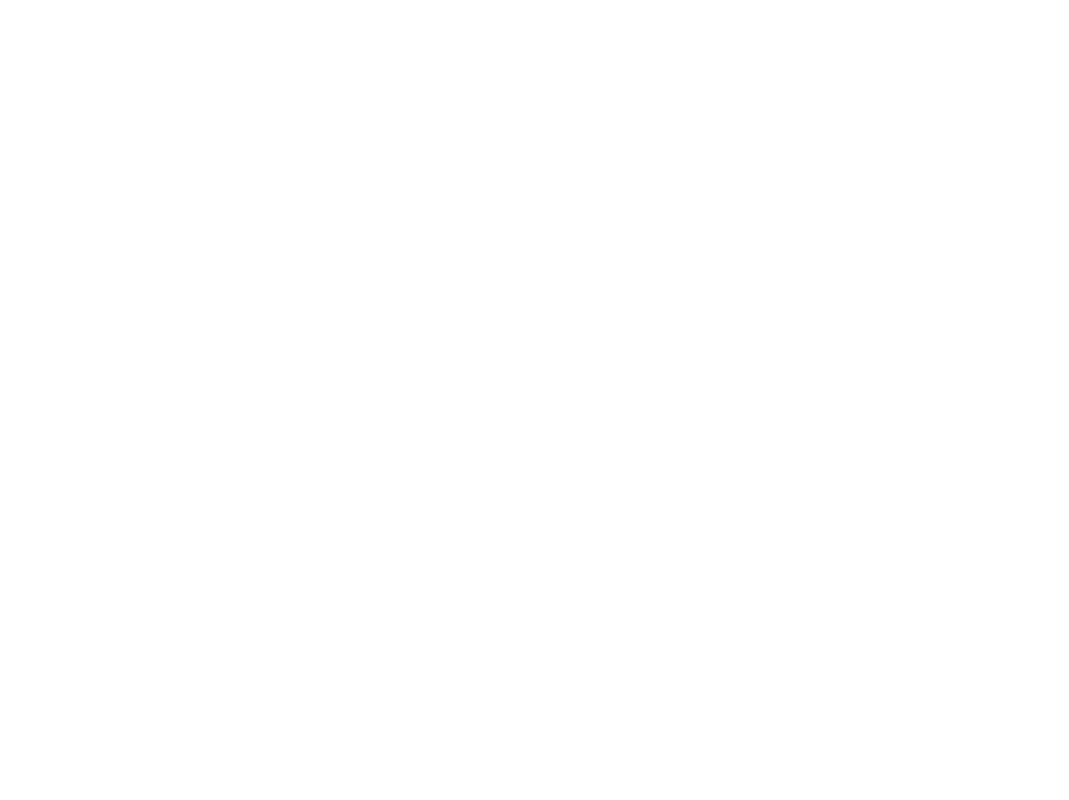
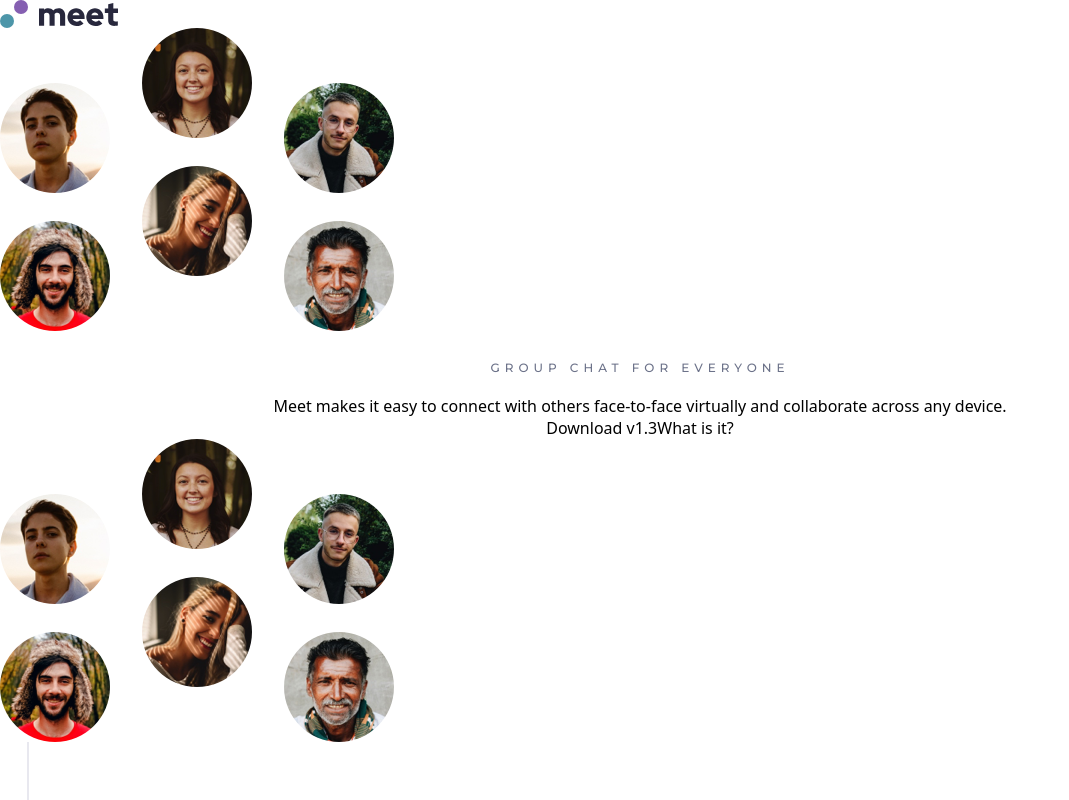
Before and after one commit to unachoza/Frontend-Mentor-Collection, a React (Vite) app: page /meet in a window 1280 px wide. Before the commit this address had no page. Shown: the top 800 px of the page, without its empty margins (0-1069 px from the left). Built offline with nearby package versions, Linux system fonts and the light colour scheme.

Commit message:
added meet routing; html structure

```diff
--- a/src/App.tsx
+++ b/src/App.tsx
@@ -14,6 +14,9 @@
 					<li>
 						<Link to="/perfume">Perfume card</Link>
 					</li>
+					<li>
+						<Link to="/meet">Meet Landing Page</Link>
+					</li>
 				</ol>
 			</div>
 		</>
--- a/src/components/newbie/MeetLandingPage/MeetLandingPage.css
+++ b/src/components/newbie/MeetLandingPage/MeetLandingPage.css
@@ -12,3 +12,19 @@
 
 	--font: "Red Hat Display", sans-serif;
 }
+
+*,
+*::before,
+*::after {
+	box-sizing: border-box;
+	margin: 0;
+	padding: 0;
+	background-color: white;
+}
+
+.root {
+	min-width: 1280px;
+	height: 100vh;
+	width: 100vw;
+	margin: 0 auto;
+}
--- a/src/components/newbie/MeetLandingPage/MeetLandingPage.tsx
+++ b/src/components/newbie/MeetLandingPage/MeetLandingPage.tsx
@@ -1,17 +1,72 @@
 import logo from "./assets/logo.svg";
+import heroLeft from "./assets/images/desktop/image-hero-left.png";
+import heroRight from "./assets/images/desktop/image-hero-right.png";
+import number1 from "./assets/images/number-1.png";
+import number2 from "./assets/images/number-2.png";
+import manTexting from "./assets/images/desktop/image-man-texting.jpg";
+import menInMeeting from "./assets/images/desktop/image-men-in-meeting.jpg";
+import womanInVideocall from "./assets/images/desktop/image-woman-in-videocall.jpg";
+import womenVideochatting from "./assets/images/desktop/image-women-videochatting.jpg";
 import "./MeetLandingPage.css";
 
 const MeetingLandingPage = () => {
-	return(
-    <div className="main">
-        <div className="nav">
-            <img src={logo} alt="company logo" />
-        </div>
-        <div className="hero"></div>
-        <div className="main"></div>
-        <div className="footer"></div>
-
-    </div>);
+	return (
+		<div className="root">
+			<div className="nav">
+				<img src={logo} alt="company logo" />
+			</div>
+			<div className="hero-section">
+				<div className="hero-left">
+					<img src={heroLeft} alt="a collection of faces in circles" />
+				</div>
+				<div className="text-content">
+					<div className="title">Group Chat for Everyone</div>
+					<div className="sub-title">
+						Meet makes it easy to connect with others face-to-face virtually and collaborate across any device.
+					</div>
+					<div className="buttons-container">
+						<button> Download v1.3</button>
+						<button>What is it?</button>
+					</div>
+				</div>
+				<div className="hero-right">
+					<img src={heroLeft} alt="a collection of faces in circles" />
+				</div>
+			</div>
+			<div className="main-section">
+				<div className="main-content">
+					<div className="number">
+						<img src={number1} alt="number 1" />
+					</div>
+					<div className="image-collage">
+						<img src={womenVideochatting} alt=" women video chatting" />
+						<img src={womanInVideocall} alt="woman in videocall" />
+						<img src={menInMeeting} alt="men in a meeting" />
+						<img src={manTexting} alt="man texting" />
+					</div>
+					<div className="text-content">
+						<div className="title">Built for modern use</div>
+						<div className="sub-title">Smarter meetings, all in one place</div>
+						<div className="content">
+							{" "}
+							Send messages, share files, show your screen, and record your meetings — all in one workspace. Control who can join with
+							invite-only team access, data encryption, and data export.
+						</div>
+					</div>
+				</div>
+			</div>
+			<div className="footer-section">
+				<div className="number">
+					<img src={number2} alt="number 2" />
+				</div>
+				<div className="text-content">
+					<div className="title">Experience more together</div>
+					<div className="sub-title">Stay connected with reliable HD meetings and unlimited one-on-one and group video sessions.</div>
+					<button>Download v1.3</button>
+				</div>
+			</div>
+		</div>
+	);
 };
 
 export default MeetingLandingPage;
--- a/src/main.tsx
+++ b/src/main.tsx
@@ -4,6 +4,7 @@
 import App from "./App.tsx";
 import ParfumProductCard from "./components/newbie/ParfumProductCard/ParfumProductCard.tsx";
 import FourCardFeatureSections from "./components/newbie/FourCardFeature/FourCardFeatureSections.tsx";
+import MeetingLandingPage from "./components/newbie/MeetLandingPage/MeetLandingPage.tsx";
 
 createRoot(document.getElementById("root")!).render(
 	<BrowserRouter>
@@ -11,6 +12,7 @@
 			<Route path="/" element={<App />} />
 			<Route path="perfume" element={<ParfumProductCard />} />
 			<Route path="four" element={<FourCardFeatureSections />} />
+			<Route path="meet" element={<MeetingLandingPage />} />
 		</Routes>
 	</BrowserRouter>
 );
```
Also changed, not shown: src/components/newbie/MeetLandingPage/assets/images/number-1.png (added), src/components/newbie/MeetLandingPage/assets/images/number-2.png (added).
